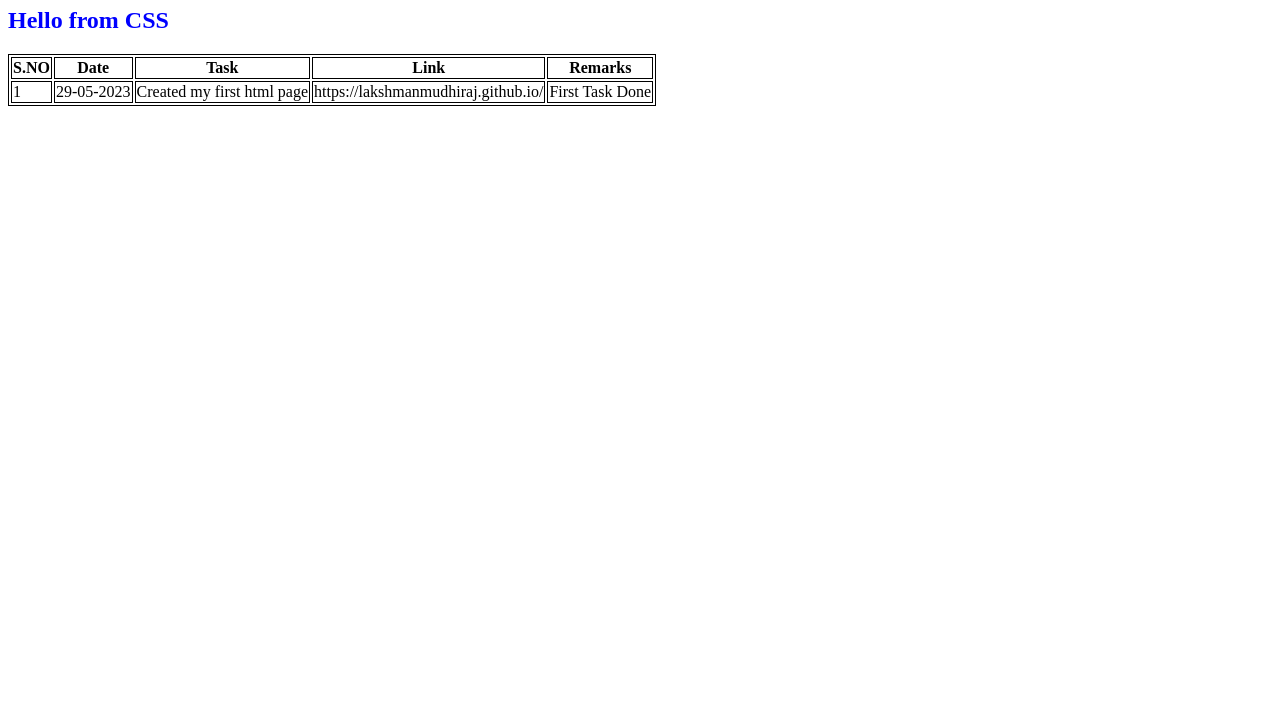
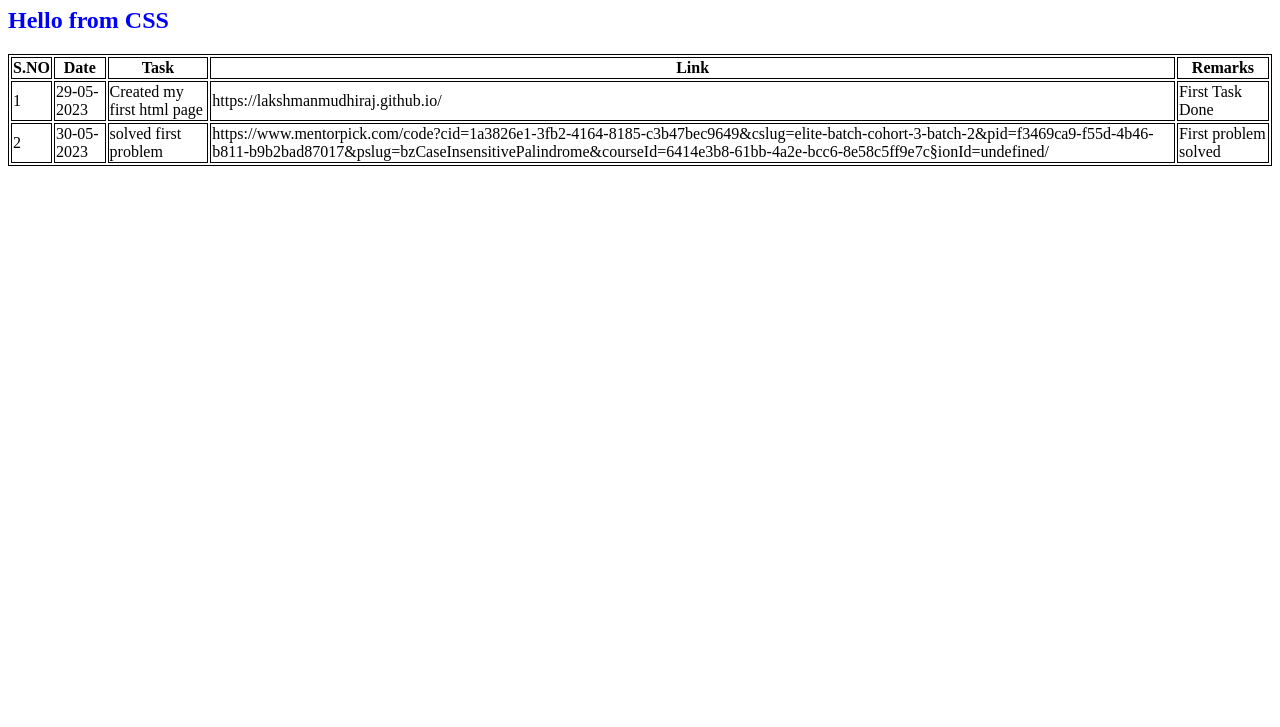
Before and after one commit to Lakshmanmudhiraj/Lakshmanmudhiraj.github.io, a plain HTML site: page index.html in a window 1280 px wide. Shown: the part 73-800 px from the top of the page. Drawn offline with Linux system fonts and the light colour scheme; a script that the page names is missing.

Commit message:
solved first problem

```diff
--- a/index.html
+++ b/index.html
@@ -25,6 +25,13 @@
             <td>https://lakshmanmudhiraj.github.io/</td>
             <td>First Task Done</td>
         </tr>
+        <tr>
+            <td>2</td>
+            <td>30-05-2023</td>
+            <td>solved first problem</td>
+            <td>https://www.mentorpick.com/code?cid=1a3826e1-3fb2-4164-8185-c3b47bec9649&cslug=elite-batch-cohort-3-batch-2&pid=f3469ca9-f55d-4b46-b811-b9b2bad87017&pslug=bzCaseInsensitivePalindrome&courseId=6414e3b8-61bb-4a2e-bcc6-8e58c5ff9e7c&sectionId=undefined/</td>
+            <td>First problem solved</td>
+        </tr>
     </table>
     <script src="site.js"></script>
 </body>
```
